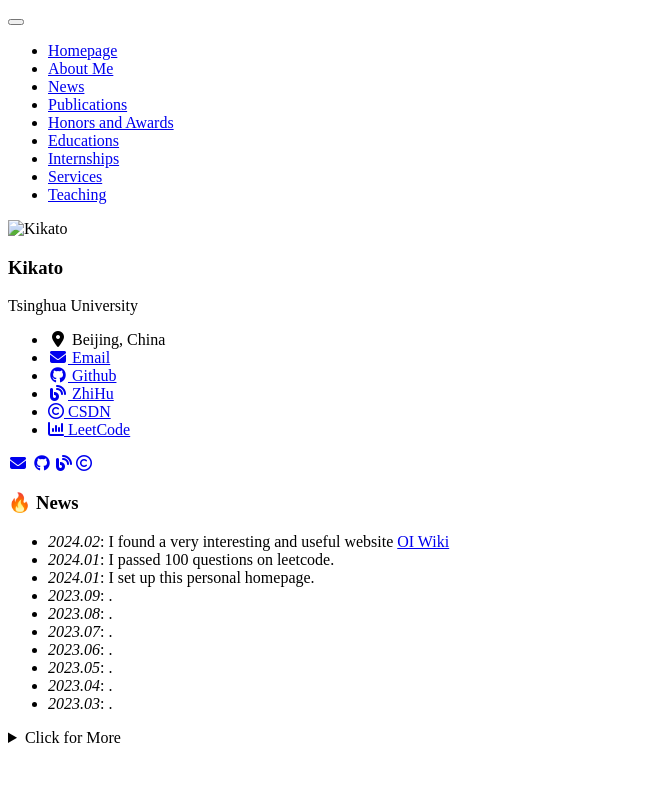
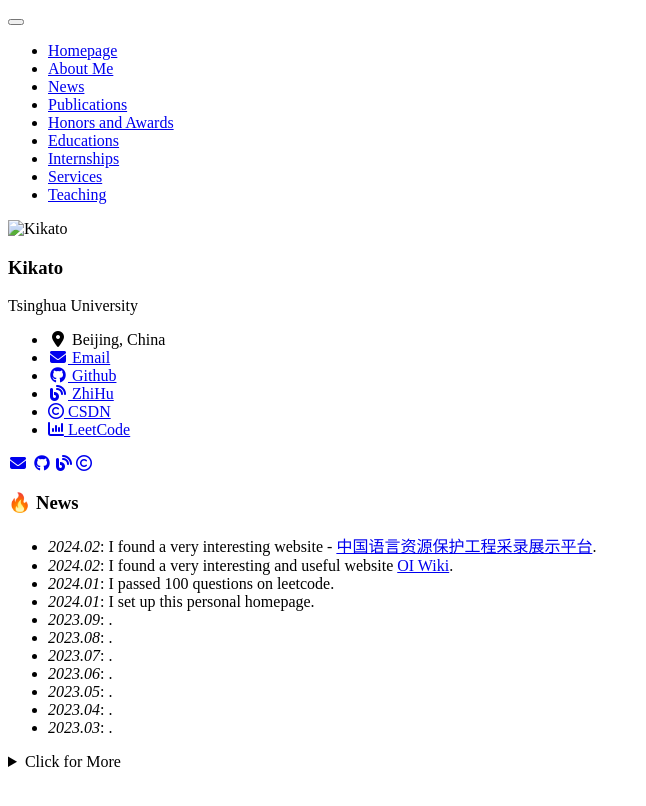
Before and after one commit to kikato2022/kikato2022.github.io, a Jekyll site: the page built from _pages/includes/news.md, in a window 1280 px wide. Shown: the top 806 px of the page, without its empty margins (0-646 px from the left). Built offline with Jekyll 4.4.1, drawn with Linux system fonts in a browser that asks for light colours; nearby versions of some CDN libraries; our own code applies the rules of GitHub Pages for plain Markdown files.

Commit message:
add a new

```diff
--- a/_pages/includes/news.md
+++ b/_pages/includes/news.md
@@ -1,5 +1,6 @@
 # 🔥 News
-- *2024.02*: I found a very interesting and useful website [OI Wiki](https://oi-wiki.org/)
+- *2024.02*: I found a very interesting website - [中国语言资源保护工程采录展示平台](https://zhongguoyuyan.cn/index).
+- *2024.02*: I found a very interesting and useful website [OI Wiki](https://oi-wiki.org/).
 - *2024.01*: I passed 100 questions on leetcode.
 - *2024.01*: I set up this personal homepage.
 - *2023.09*: .
```
